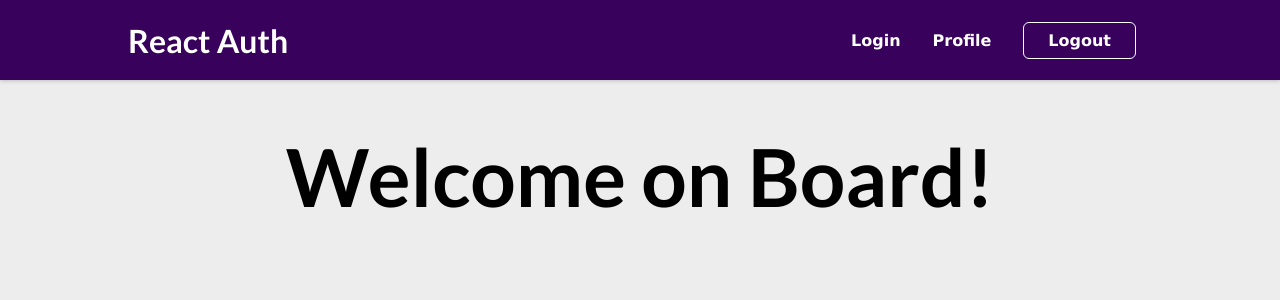
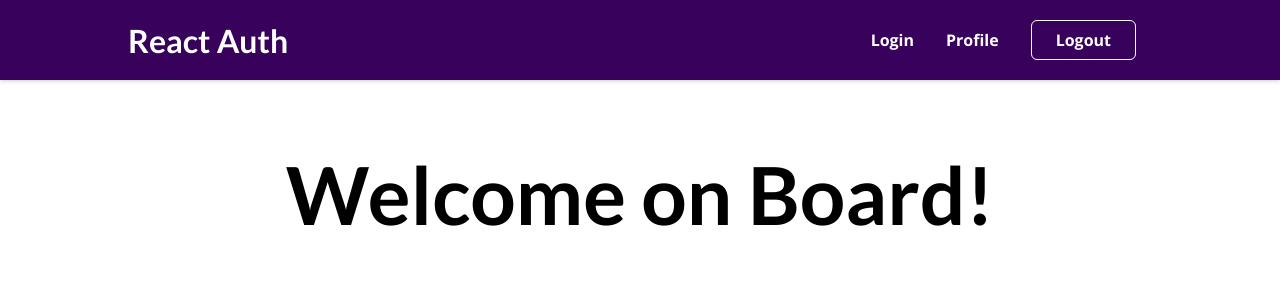
Before and after one commit to urtesala/16_react_auth_firebase_be, a React (Vite) app: page / in a window 1280 px wide. Shown: the top 300 px of the page. Built offline with nearby package versions, Linux system fonts and the light colour scheme.

Commit message:
style fix

```diff
--- a/src/index.css
+++ b/src/index.css
@@ -17,94 +17,3 @@ h5,
 h6 {
   font-family: 'Lato', sans-serif;
 }
-
-* {
-  box-sizing: border-box;
-}
-
-body {
-  margin: 0;
-  font-family: Verdana, Geneva, Tahoma, sans-serif;
-  background-color: #ededed;
-}
-
-a {
-  text-decoration: none;
-  color: inherit;
-}
-
-img {
-  max-width: 100%;
-}
-
-input,
-textarea,
-select {
-  font-size: 16px;
-  padding: 0.3em 0.8em;
-  border-radius: 4px;
-  border: 1px solid #777;
-  display: block;
-  max-width: 300px;
-}
-textarea {
-  min-height: 5rem;
-  min-width: 500px;
-  resize: vertical;
-}
-
-button {
-  font-size: 16px;
-  padding: 0.3em 0.8em;
-  border-radius: 4px;
-  border: 1px solid #777;
-  cursor: pointer;
-}
-
-h1,
-h2,
-h3,
-h4,
-h5,
-h6,
-p {
-  margin-top: 0;
-}
-
-.container {
-  max-width: 1200px;
-  margin: 0 auto;
-  padding: 0 20px;
-}
-
-.card {
-  padding: 1rem;
-  box-shadow: 5px 5px 10px rgb(180, 190, 194);
-  border: 1px solid rgb(191, 180, 180);
-  border-radius: 5px;
-  background-color: snow;
-}
-
-/*  helpers */
-
-.flex {
-  display: flex;
-  gap: 1rem;
-}
-
-.flex-col {
-  flex-direction: column;
-}
-
-.align-start {
-  align-items: flex-start;
-}
-
-.max-w-300 {
-  max-width: 300px;
-}
-
-.mx-auto {
-  margin-left: auto;
-  margin-right: auto;
-}
--- a/src/reset.css
+++ /dev/null
@@ -1,90 +0,0 @@
-* {
-    box-sizing: border-box;
-  }
-
-  body {
-    margin: 0;
-    font-family: Verdana, Geneva, Tahoma, sans-serif;
-    background-color: #ededed;
-  }
-
-  a {
-    text-decoration: none;
-    color: inherit;
-  }
-
-  img {
-    max-width: 100%;
-  }
-
-  input,
-  textarea,
-  select {
-    font-size: 16px;
-    padding: 0.3em 0.8em;
-    border-radius: 4px;
-    border: 1px solid #777;
-    display: block;
-    max-width: 300px;
-  }
-  textarea {
-    min-height: 5rem;
-    min-width: 500px;
-    resize: vertical;
-  }
-
-  button {
-    font-size: 16px;
-    padding: 0.3em 0.8em;
-    border-radius: 4px;
-    border: 1px solid #777;
-    cursor: pointer;
-  }
-
-  h1,
-  h2,
-  h3,
-  h4,
-  h5,
-  h6,
-  p {
-    margin-top: 0;
-  }
-
-  .container {
-    max-width: 1200px;
-    margin: 0 auto;
-    padding: 0 20px;
-  }
-
-  .card {
-    padding: 1rem;
-    box-shadow: 5px 5px 10px rgb(180, 190, 194);
-    border: 1px solid rgb(191, 180, 180);
-    border-radius: 5px;
-    background-color: snow;
-  }
-
-  /*  helpers */
-
-  .flex {
-    display: flex;
-    gap: 1rem;
-  }
-
-  .flex-col {
-    flex-direction: column;
-  }
-
-  .align-start {
-    align-items: flex-start;
-  }
-
-  .max-w-300 {
-    max-width: 300px;
-  }
-
-  .mx-auto {
-    margin-left: auto;
-    margin-right: auto;
-  }
```
